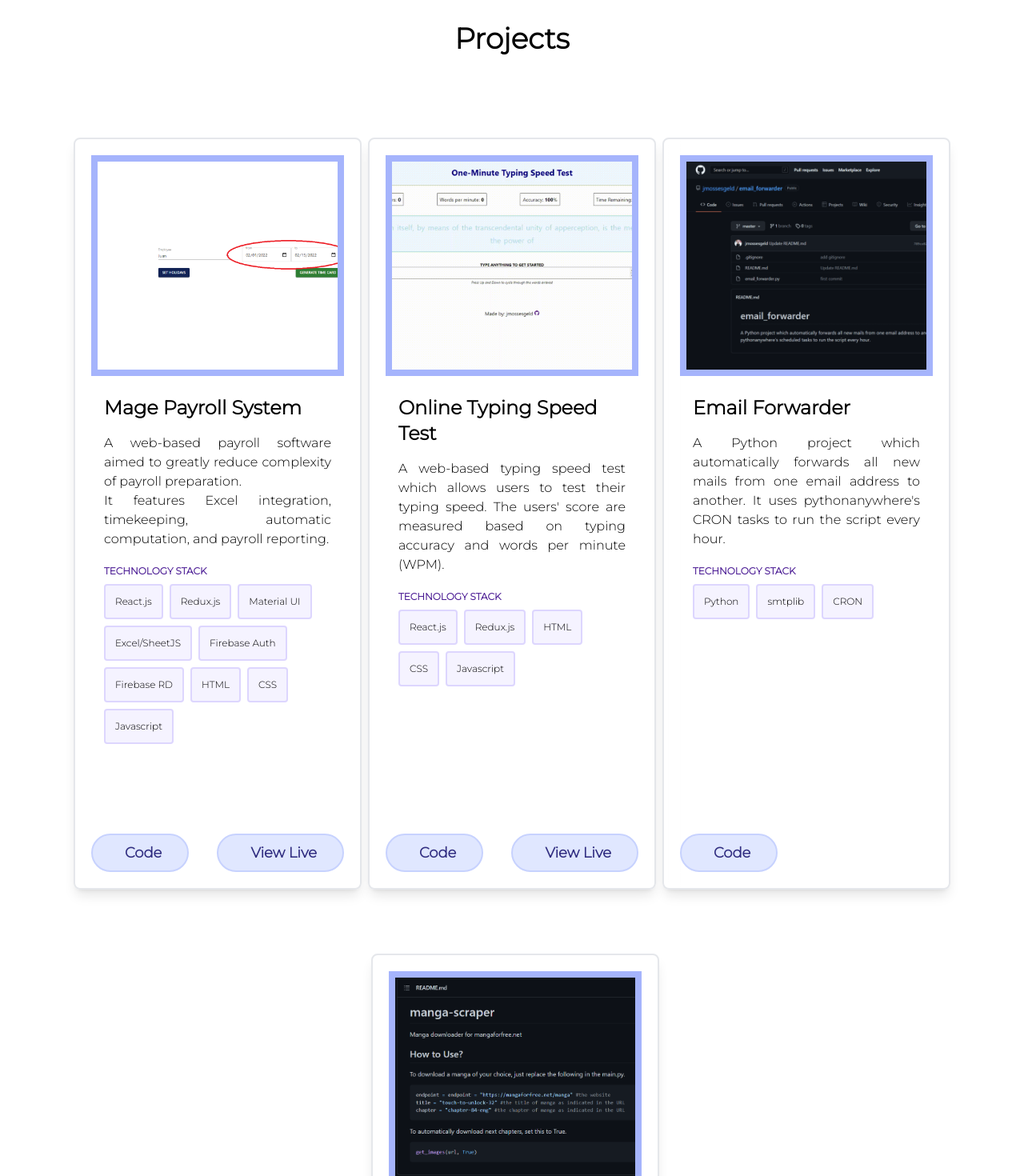
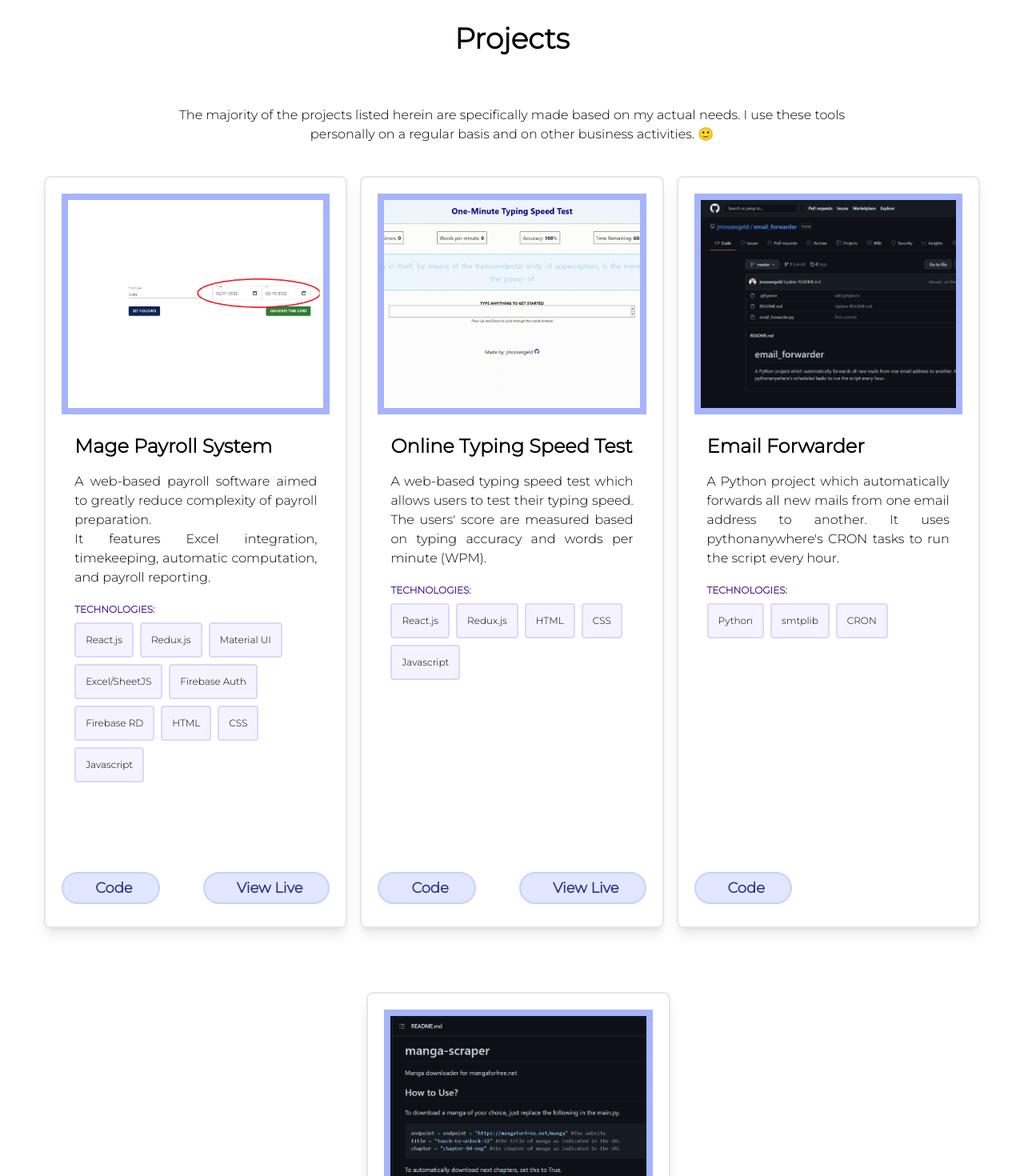
Before and after one commit to jmossesgeld/jmossesgeld-site, a Next.js app: page / in a window 1280 px wide. Shown: the part 3740-5210 px from the top of the page at 80% size. Built offline with nearby package versions, Linux system fonts and the light colour scheme.

Commit message:
add project brief

```diff
--- a/components/project.tsx
+++ b/components/project.tsx
@@ -14,13 +14,13 @@ interface ProjectProps {
 const bodyText = "text-md my-4 mx-4 text-justify";
 const heading = "font-black text-2xl mx-4 mt-6 ";
 const workBox =
-  "flex justify-start p-5 my-10 w-full md:w-2/3 lg:w-[45%] xl:w-[30%] flex-col backdrop-blur-lg border-black-600 border-2 rounded-lg shadow-lg ";
+  "flex justify-start p-5 my-10 w-full sm:w-3/4 md:w-2/3 lg:w-[45%] xl:w-[30%] flex-col backdrop-blur-lg border-black-600 border-2 rounded-lg shadow-lg ";
 const button =
-  "px-8 h-auto my-auto py-2 font-bold rounded-full border-2 border-indigo-200 bg-indigo-100 text-indigo-900 hover:bg-violet-500 hover:text-violet-100 hover:scale-105 transition-all duration-100 ";
+  "text-lg flex items-center px-8 h-10 justify-center font-bold rounded-full border-2 border-indigo-200 bg-indigo-100 text-indigo-900 hover:bg-violet-500 hover:text-violet-100 hover:scale-105 transition-all duration-100 ";
 
 function TechItem({ text }: { text: string }) {
   return (
-    <div className="m-1 text-black bg-violet-50 inline border-2 border-violet-200 hover:bg-violet-700 hover:text-violet-50 rounded p-3 hover:scale-110 transition-all duration-100">
+    <div className="m-1 text-black bg-violet-50 inline border-2 border-violet-200 hover:bg-violet-400 hover:text-violet-50 rounded p-3 hover:scale-110 transition-all duration-100">
       {text}
     </div>
   );
@@ -56,13 +56,13 @@ export default function Project({
       <div className="flex justify-start flex-col h-full">
         <p className={heading}>{title}</p>
         <div className={bodyText}>{description}</div>
-        <div className="mx-4 text-xs font-bold text-violet-900 my-1">TECHNOLOGY STACK</div>
+        <div className="mx-4 text-xs font-bold text-violet-900 my-1">TECHNOLOGIES:</div>
         <div className="mx-3 flex flex-wrap text-xs">
           {techUsed.map((tech) => (
             <TechItem text={tech} key={tech} />
           ))}
         </div>
-        <div className="h-12 mt-auto flex space-x-2 justify-between text-sm md:text-lg">
+        <div className="h-12 mt-auto flex justify-between text-sm md:text-lg">
           <a href={codeLink} target="_blank" rel="noopener noreferrer" className={button}>
             <i className="fab fa-github mr-2 text-indigo-400"></i> Code
           </a>
@@ -73,7 +73,7 @@ export default function Project({
             className={button + (!liveLink && " hidden")}
           >
             <i className="fa-solid fa-desktop mr-2 text-pink-400"></i>
-            View Live
+            <div className="w-max">View Live</div>
           </a>
         </div>
       </div>
--- a/components/projects.tsx
+++ b/components/projects.tsx
@@ -2,9 +2,13 @@ import Project from "./project";
 
 export default function Projects() {
   return (
-    <div id="projects" className={"px-2 my-16 sm:mx-8"}>
+    <div id="projects" className={"px-2 my-16"}>
       <h1 className="font-black text-4xl py-16 text-center ">Projects</h1>
-      <div className="flex flex-wrap justify-center space-x-2">
+      <p className="text-center px-2 max-w-4xl mx-auto">
+        The majority of the projects listed herein are specifically made based on my actual needs. I use these
+        tools personally on a regular basis and on other business activities. 🙂
+      </p>
+      <div className="flex flex-wrap justify-center space-x-4">
         <Project
           src="/images/payroll.gif"
           title="Mage Payroll System"
```
